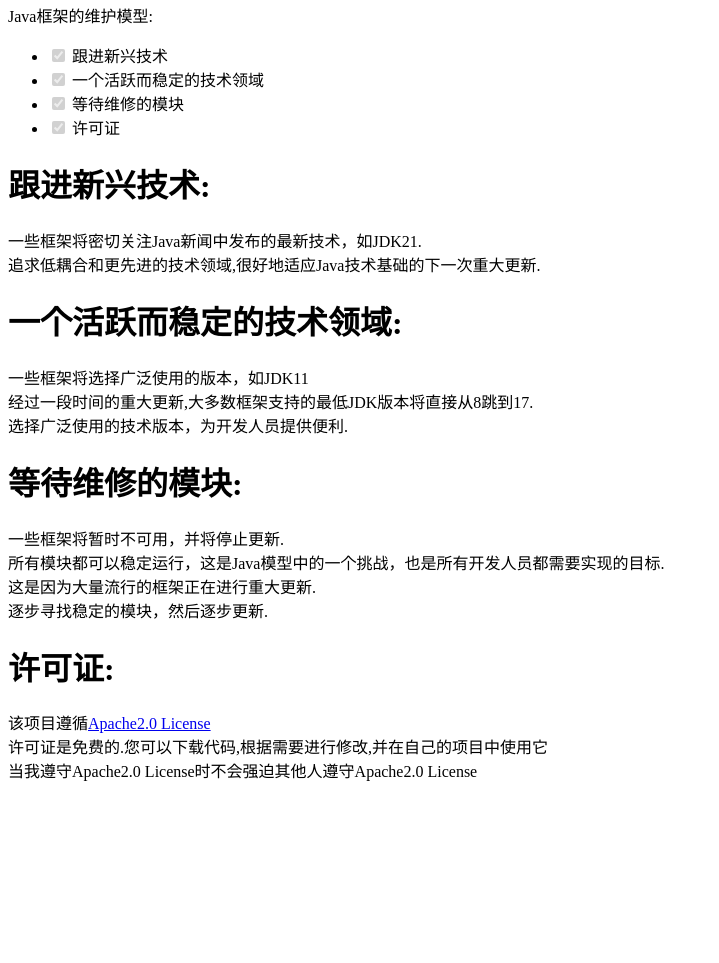
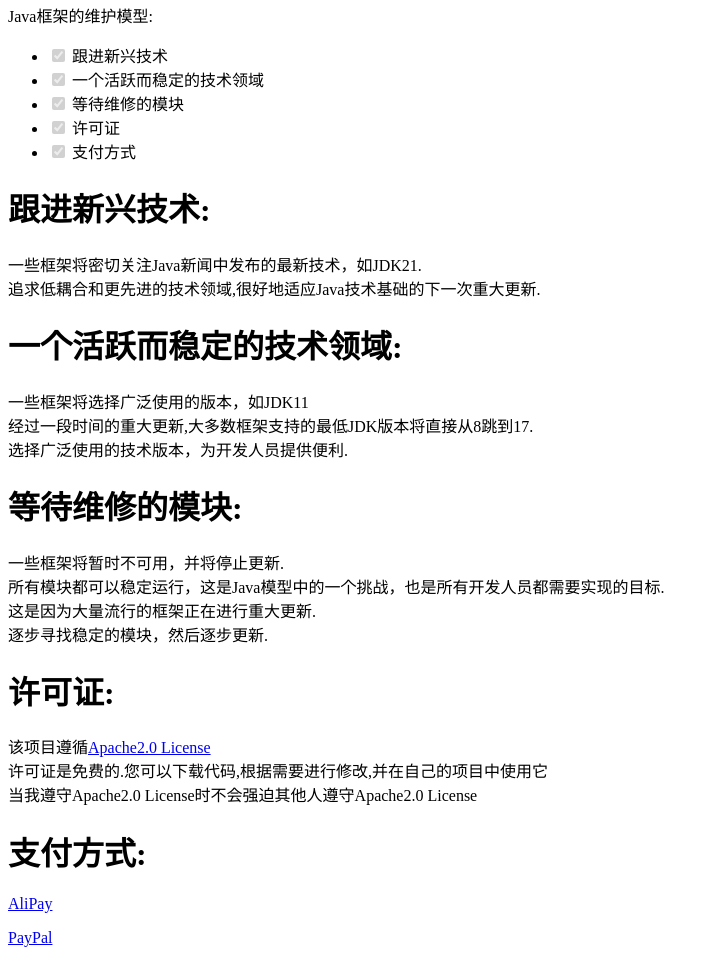
Before and after one commit to ThierrySquirrel/thierrysquirrel.github.io, a plain HTML site: page index_zh_CN.html in a window 1280 px wide. Shown: the part 145-1108 px from the top of the page, without its empty margins (0-719 px from the left). Before the commit the page ends 943 px from the top, so only its background shows below. Drawn offline with Linux system fonts and the light colour scheme.

Commit message:
Update MD

```diff
--- a/index_zh_CN.html
+++ b/index_zh_CN.html
@@ -4,6 +4,7 @@
     <meta charset="UTF-8">
     <title>thierrysquirrel.github.io</title>
 </head>
+<body>
 <h1 id="heading-0">thierrysquirrel.github.io</h1>
     <p>thierrysquirrel.github.io</p>
     <p><a href="./index.html">English</a></p>
@@ -13,6 +14,7 @@
         <li><input checked="" disabled="" type="checkbox"> 一个活跃而稳定的技术领域  </li>
         <li><input checked="" disabled="" type="checkbox"> 等待维修的模块  </li>
         <li><input checked="" disabled="" type="checkbox"> 许可证</li>
+        <li><input checked="" disabled="" type="checkbox"> 支付方式</li>
     </ul>
     <h1 id="heading-1">跟进新兴技术:</h1>
     <p>一些框架将密切关注Java新闻中发布的最新技术，如JDK21.<br>追求低耦合和更先进的技术领域,很好地适应Java技术基础的下一次重大更新.  </p>
@@ -22,5 +24,8 @@
     <p>一些框架将暂时不可用，并将停止更新.<br>所有模块都可以稳定运行，这是Java模型中的一个挑战，也是所有开发人员都需要实现的目标.<br>这是因为大量流行的框架正在进行重大更新.<br>逐步寻找稳定的模块，然后逐步更新.  </p>
     <h1 id="heading-4">许可证:</h1>
     <p>该项目遵循<a href="http://www.apache.org/licenses/">Apache2.0 License</a><br>许可证是免费的.您可以下载代码,根据需要进行修改,并在自己的项目中使用它<br>当我遵守Apache2.0 License时不会强迫其他人遵守Apache2.0 License</p>
+    <h1 id="heading-5">支付方式:</h1>
+    <p><a href="https://thierrysquirrel.github.io/alipay.jpg">AliPay</a></p>
+    <p><a href="https://paypal.me/thierrysquirrel">PayPal</a></p>
 </body>
 </html>
```
Also changed, not shown: index.html (+4 -0 lines), 2 other files.
